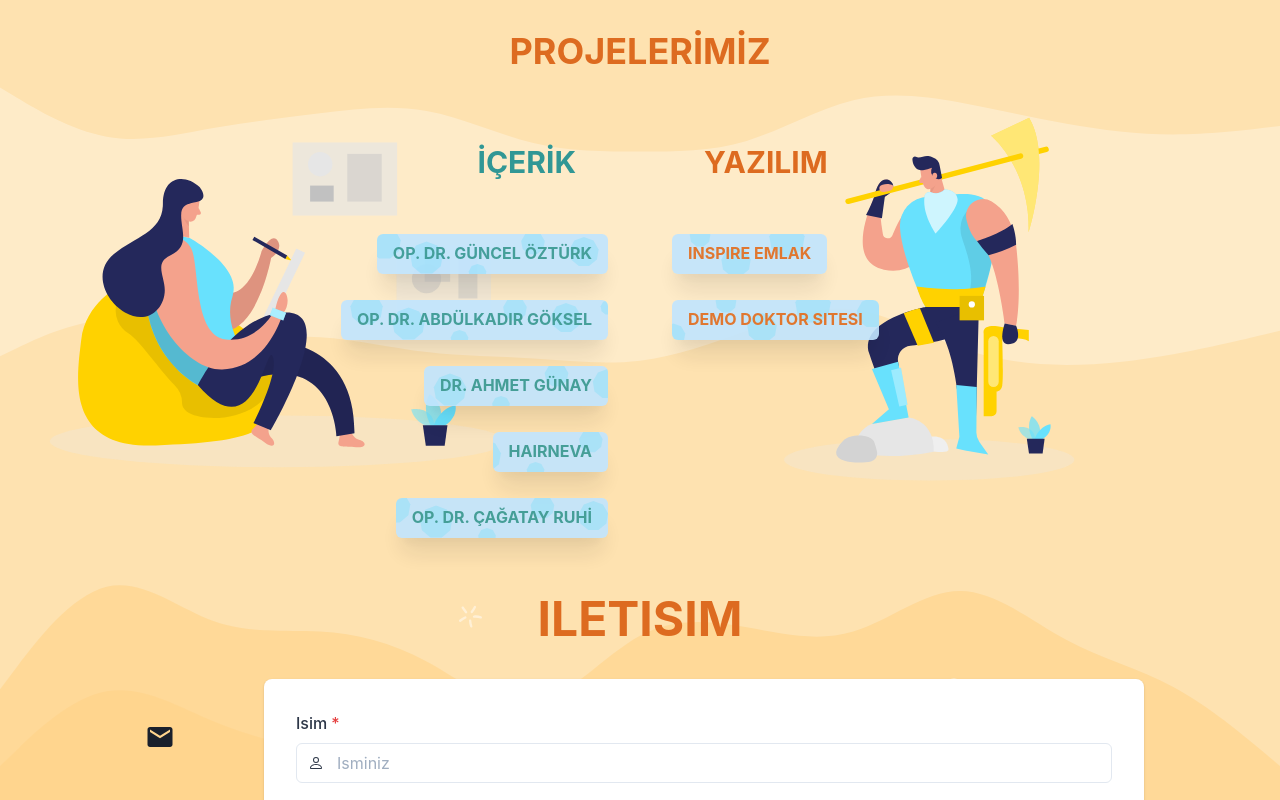
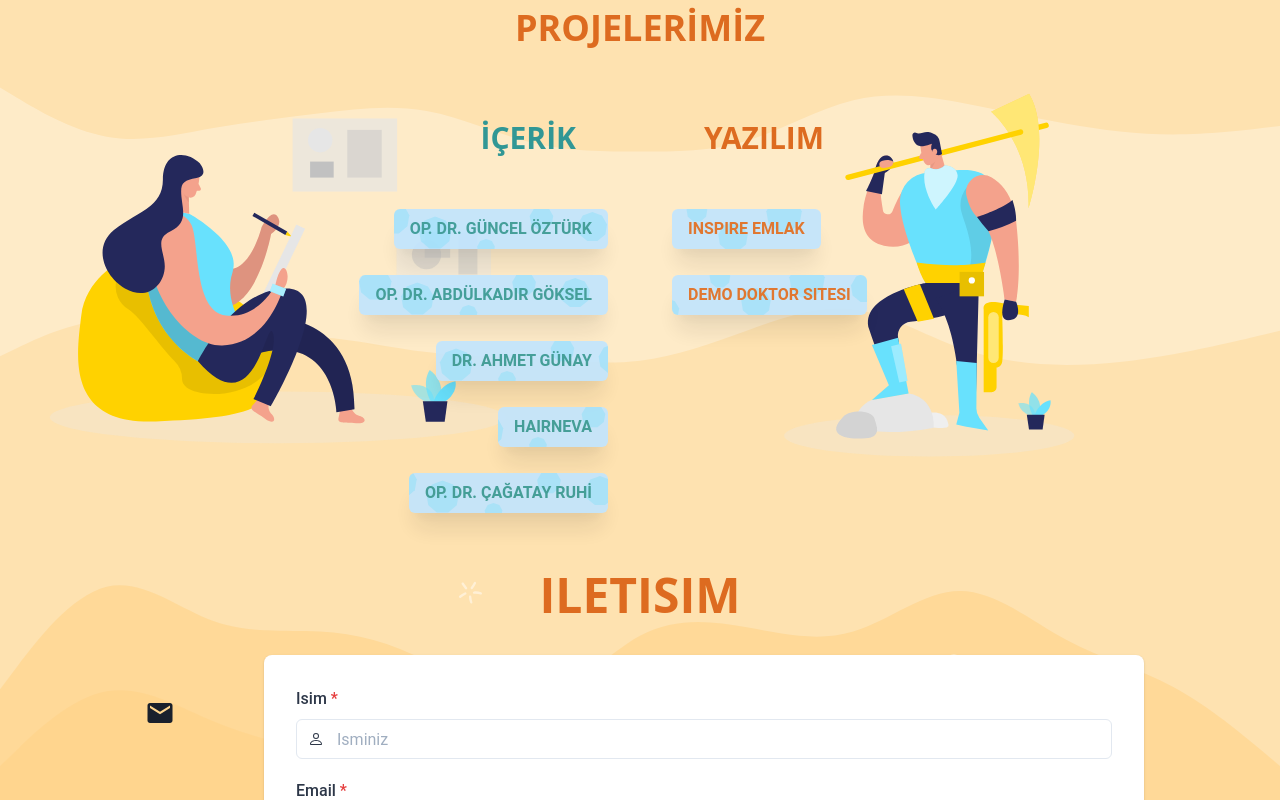
Before and after one commit to keremduran/inspiredigital, a Next.js app: page / in a window 1280 px wide. Shown: the part 1064-1864 px from the top of the page. Built offline with nearby package versions, Linux system fonts and the light colour scheme.

Commit message:
Font update

```diff
--- a/pages/_app.tsx
+++ b/pages/_app.tsx
@@ -5,6 +5,10 @@
 import ColorModeSwitch from '../components/ColorModeSwtich';
 
 const theme = extendTheme({
+  fonts: {
+    heading: 'Open Sans, sans-serif',
+    body: 'Roboto, sans-serif',
+  },
   styles: {
     global: {
       // styles for the `body`
@@ -17,10 +21,16 @@
       a: {
         //color: 'teal.500',
         _hover: {
-          textDecoration: 'underline',
+          textDecoration: 'none',
+        },
+        _click: {
+          border: 'none',
         },
       },
     },
+  },
+  components: {
+    Link: {},
   },
 });
 
```
